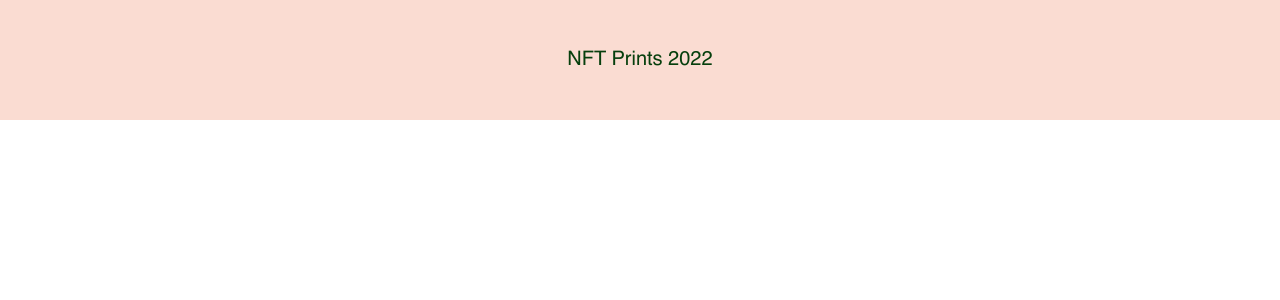
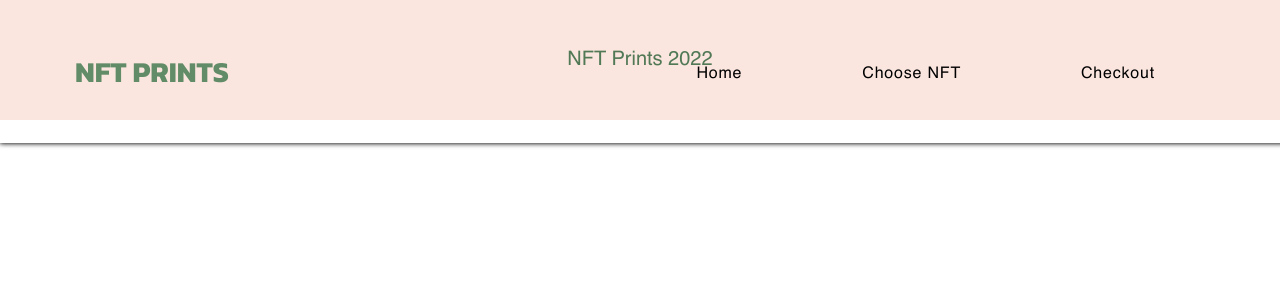
Before and after one commit to TheBlockchainGuru/Dapp-NFT-Print-Service, a React (Create React App) app: page / in a window 1280 px wide. Shown: the top 300 px of the page. Built offline with nearby package versions, Linux system fonts and the light colour scheme.

Commit message:
header basic layout

```diff
--- a/src/components/Header/Header.js
+++ b/src/components/Header/Header.js
@@ -1,8 +1,24 @@
 import './Header.scss';
+import { Link } from 'react-router-dom';
 
 const Header = () => {
     return (
-        <div className="header"></div>
+        <div className="header">
+            <div className="logo">
+                <Link to="/">NFT Prints</Link>
+            </div>
+            <div className="links">
+                <div className="link">
+                    <Link to="/">Home</Link>
+                </div>
+                <div className="link">
+                    <Link to="/choose">Choose NFT</Link>
+                </div>
+                <div className="link">
+                    <Link to="/checkout">Checkout</Link>
+                </div>
+            </div>
+        </div>
     );
 }
 
--- a/src/components/Header/Header.scss
+++ b/src/components/Header/Header.scss
@@ -1,3 +1,41 @@
 .header {
+    align-items: center;
+    background: rgba(255, 255, 255, .3);
+    box-shadow: 0 0 5px rgba(0, 0, 0, 0.7), 0 0 5px rgba(0, 0, 0, 0.7);
+    display: flex;
+    justify-content: space-between;
+    padding: 0px 75px;
+    position: fixed;
+    width: 100%;
 
+    .logo {
+        padding: 50px 0px;
+
+        a {
+            text-decoration: none;
+            text-transform: uppercase;
+            color: #628c67;
+            font-size: 29px;
+            font-family: Kanit,sans-serif;
+            font-weight: bold;
+            letter-spacing: 0em;
+        }
+    }
+
+    .links {
+        display: flex;
+        justify-content: center;
+        gap: 120px;
+        padding-right: 200px;
+
+        .link {
+            a {
+                color: #000000;
+                font-family: Helvetica;
+                font-size: 16px;
+                letter-spacing: .05em;
+                text-decoration: none;
+            }
+        }
+    }
 }
```
